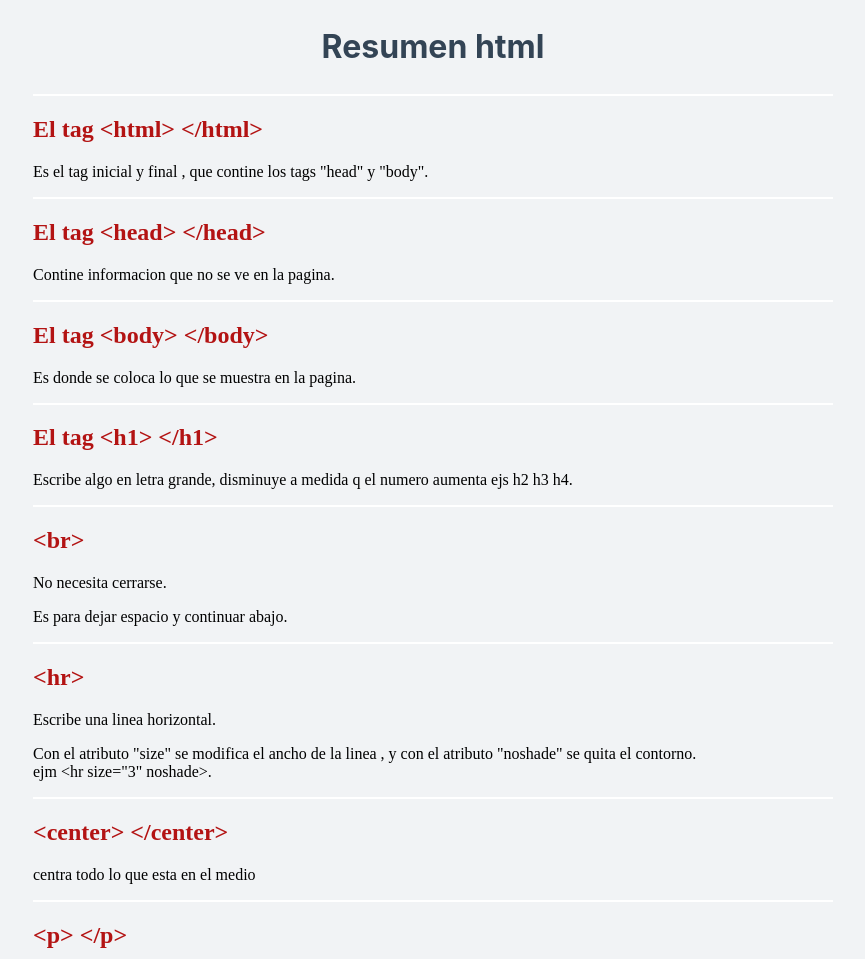
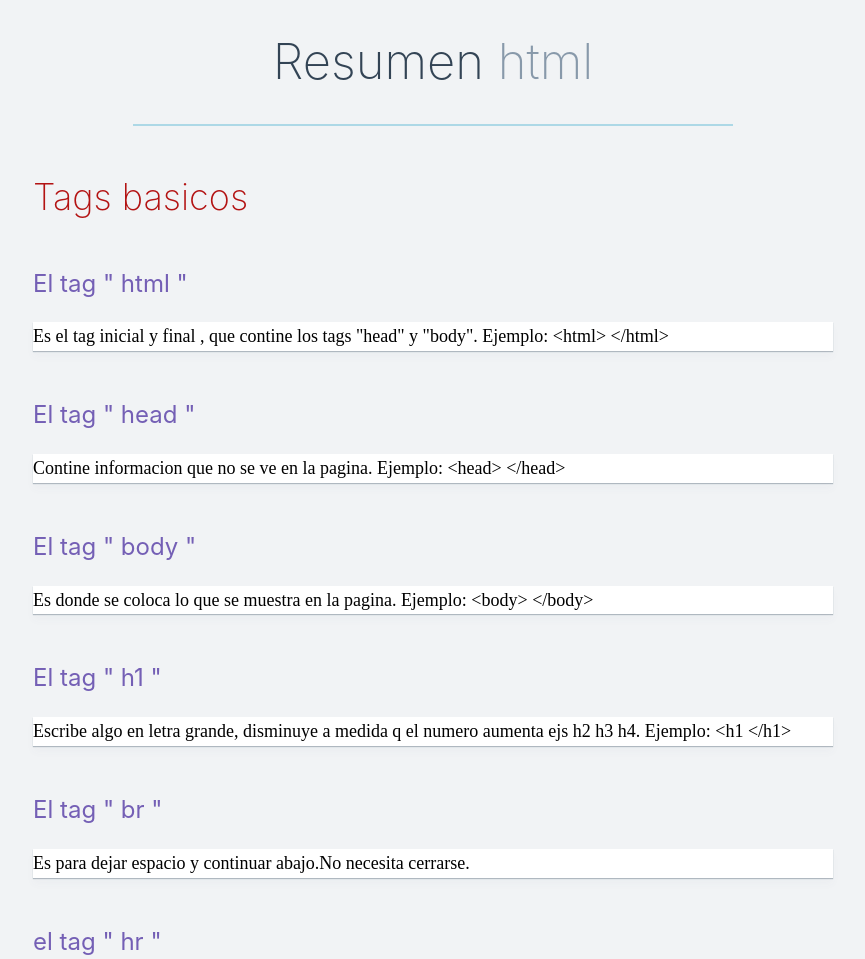
Before and after one commit to bcapu/cv, a plain HTML site: page indice-resumen.html in a window 1280 px wide. Shown: the top 959 px of the page, without its empty margins (207-1072 px from the left). Drawn offline with Linux system fonts and the light colour scheme.

Commit message:
Add files via upload

```diff
--- a/css0/estilo.css
+++ b/css0/estilo.css
@@ -1,21 +1,49 @@
-h2 {
-  color: #B31313;
-}
 
 body {
   background-color: #f1f3f5;
   max-width: 800px;
   margin:0 auto;
+  line-height: 1.6;
+
 }
 
 hr {
   border-style: none;
-  background-color: white;
+  background-color: lightblue;
   height: 2px;
+  width: 75%
 }
 h1{
 font-family: -apple-system, BlinkMacSystemFont, "Segoe UI", "Roboto", "Oxygen", "Ubuntu", "Cantarell", "Fira Sans", "Droid Sans", "Helvetica Neue", sans-serif;
-line-height: 1.6;
-    color: #345;
+line-height: 1.2;
+  color: #345;
+  font-weight:200;
+  font-size: 49px;
 
 }
+em{
+  font-style: normal;
+  color: #8899aa;
+}
+h2{
+  line-height: 1.2;
+      font-weight: 200;
+      font-family: -apple-system, BlinkMacSystemFont, "Segoe UI", "Roboto", "Oxygen", "Ubuntu", "Cantarell", "Fira Sans", "Droid Sans", "Helvetica Neue", sans-serif;
+  color: #B31313;
+  font-size: 36px;
+  margin-top: 50px;
+}
+h3{
+  font-family: -apple-system, BlinkMacSystemFont, "Segoe UI", "Roboto", "Oxygen", "Ubuntu", "Cantarell", "Fira Sans", "Droid Sans", "Helvetica Neue", sans-serif;
+  font-size: 24px;
+  font-weight:400;
+  line-height: 1.2;
+  color:#745fb5;
+  margin-top: 50px;
+}
+p{
+  font-size: 18px;
+
+  background-color: white;
+  box-shadow: 0 6px 8px rgba(85, 102, 119, 0.03), 0 1px 1px rgba(85, 102, 119, 0.4);
+}
--- a/indice-resumen.html
+++ b/indice-resumen.html
@@ -5,7 +5,10 @@
   <meta charset="utf-8">
   <title>Resumen html</title>
   <link rel="stylesheet" href="css0/estilo.css">
+  <link href="https://fonts.googleapis.com/css?family=Cousine" rel="stylesheet">
+ <link href="https://fonts.googleapis.com/css2?family=Cousine:ital,wght@0,400;0,700;1,400;1,700&display=swap" rel="stylesheet">
   <style media="screen">
+
     #puntos {
       border-style: none;
       border-top-style: dotted;
@@ -37,47 +40,51 @@
 
 <body>
   <h1>
-    <center>Resumen html</center>
+    <center>Resumen <em>html</em></center>
   </h1>
   <hr size="5" noshade>
-  <h2> El tag &lthtml&gt &lt/html&gt</h2>
-  <p>Es el tag inicial y final , que contine los tags "head" y "body".</p>
-  <hr>
-  <h2>El tag &lthead&gt &lt/head&gt</h2>
-  <p>Contine informacion que no se ve en la pagina.</p>
-  <hr>
-  <h2>El tag &ltbody&gt &lt/body&gt</h2>
-  <p>Es donde se coloca lo que se muestra en la pagina.</p>
-  <hr>
-  <h2>El tag &lth1&gt &lt/h1&gt </h2>
-  <p>Escribe algo en letra grande, disminuye a medida q el numero aumenta ejs h2 h3 h4.</p>
-  <hr>
-  <h2>&ltbr&gt </h2>
-  <p>No necesita cerrarse.</p>
-  <p>Es para dejar espacio y continuar abajo.</p>
-  <hr>
-  <h2>&lthr&gt</h2>
+  <h2> Tags basicos</h2>
+  <h3>El tag " html "</h3>
+  <p>Es el tag inicial y final , que contine los tags "head" y "body". Ejemplo: &lthtml&gt &lt/html&gt</p>
+
+  <h3>El tag " head "</h3>
+  <p>Contine informacion que no se ve en la pagina. Ejemplo: &lthead&gt &lt/head&gt</p>
+
+  <h3>El tag " body "</h3>
+  <p>Es donde se coloca lo que se muestra en la pagina. Ejemplo: &ltbody&gt &lt/body&gt</p>
+
+  <h3>El tag " h1 "  </h3>
+  <p>Escribe algo en letra grande, disminuye a medida q el numero aumenta ejs h2 h3 h4. Ejemplo: &lth1 &lt/h1&gt</p>
+
+  <h3>El tag " br "</h3>
+
+  <p>Es para dejar espacio y continuar abajo.No necesita cerrarse.</p>
+
+  <h3>el tag " hr "</h3>
   <p>Escribe una linea horizontal.</p>
   <p>Con el atributo "size" se modifica el ancho de la linea , y con el atributo "noshade" se quita el contorno.<br>ejm &lthr size="3" noshade&gt.</p>
-  <hr>
+
   <h2>&ltcenter&gt &lt/center&gt</h2>
   <p>centra todo lo que esta en el medio</p>
-  <hr>
+
   <h2>&ltp&gt &lt/p&gt</h2>
   <p>Es para escribir un parrafo</p>
-  <hr>
+
   <h2>&ltem&lt &lt/em&gt</h2>
   <p>Es para dar enfasis en algo que escribis, <em>tranforma la letra en italic</em> tambien se puede usar "i" "/i" pero no es recomendado</p>
-  <hr>
+
   <h2>&ltstrong&gt &lt/strong&gt</h2>
   <p>Es para marcar las palabras como algo importante, <strong>tranforma la letra en negra</strong> tambien se puede usar "b" "/b" que viene de bold , pero no es recomendado</p>
-  <hr>
+
+  <h2> el tag &ltdiv&gt &lt/div&gt</h2>
+  <p>se usa para agrupar cosas</p>
+
   <h2>&ltul&gt &lt/ul&gt y &ltol&gt &lt/ol&gt</h2>
   <p>"ul" significa unordered list ,es para listas que llevan un punto al comienzo de cada item.</p>
   <p>"ol" significa ordered list ,es para listas que llevan un numero al comienzo de cada item.</p>
   <h2>&ltli&gt &lt/li&gt</h2>
   <p>Significa lista, y es lo q vas a poner en cada item de una lista.</p>
-  <hr>
+
   <h2>&ltimg src="asdasd.png" alt="ejemplo"&gt</h2>
   <p>img ,es para agregar imagenes</p>
   <p>src= ,es "source" la fuente de donde se saca esa imagen</p>
@@ -85,7 +92,7 @@
   <p>asdasd.png ,es la imagen donde esta ubicada, se puede poner la imagen en la misma carpeta del proyecto
     para no tener q agregar informacion adicional para buscar la ubicacion,
     para esto tiene q esta en el mismo nivel q el index , sino hay q poner la ubicacion completa de donde esta.</p>
-  <hr>
+
   <h2>&lta href="httm//asdasd.com"&gt &lt/a&gt</h2>
   <p>Es para poner links a otras paginas, u otras partes de la pagina tambien.</p>
   <hr>
@@ -114,12 +121,13 @@
   </table>
   <p>tambien se puede agregar "thead" "tbody" y "tfoot" q son para organizar mejor, ademas si pones "th" en vez de "td" , dentro de "tr" marca en negro las letras , </p>
   <hr>
-  <h2>
+  <h2>El tag "Form"</h2>
+  <h3>
     &ltform class="" action="index.html" method="post"&gt <br>
     &ltlabel for=""&gt &lt/label&gt <br>
     &ltinput type="text" name="" value=""&gt <br>
     &lt/form&gt
-  </h2>
+  </h3>
   <p>form , es para agregar algunas funcionalidades para interactuar</p>
   <p>label , es para escribir un texto antes de la funcion</p>
   <p>input es la funcion, cambiando el "type" cambias lo que hace, a veces hay q quitar el "value" para q funcione</p>
@@ -133,9 +141,6 @@
   <hr size="5" noshade>
   <h2>id y class</h2>
   <p>id es pera usar solo 1 ves el nombre por tag <br>class no tiene restricciones y se puede agregar varias classes en cada tag </p>
-  <hr>
-  <h2> el tag &ltdiv&gt &lt/div&gt</h2>
-  <p>se usa para agrupar cosas</p>
   <hr>
   <h1>
     <center>Resumen css</center>
```
